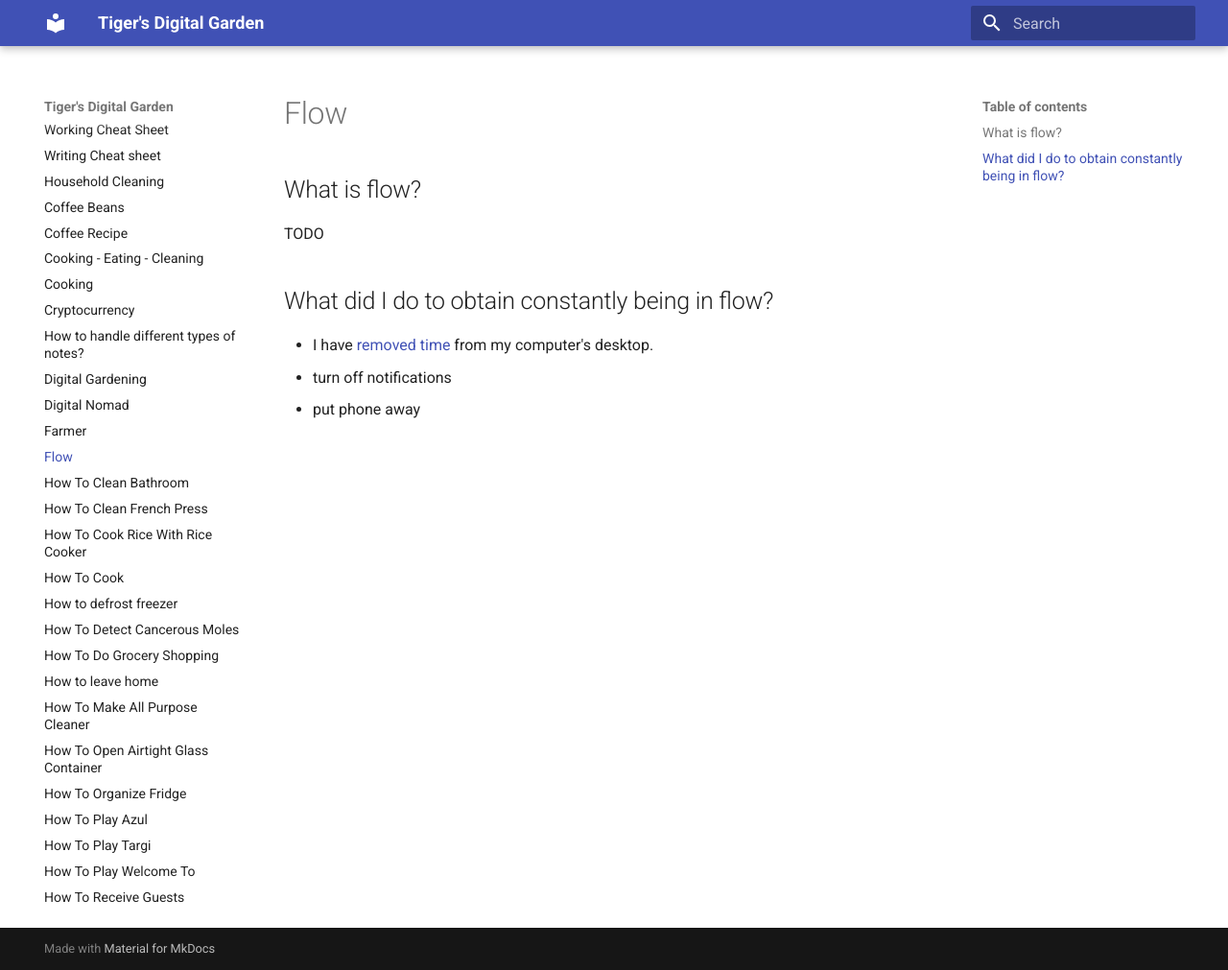
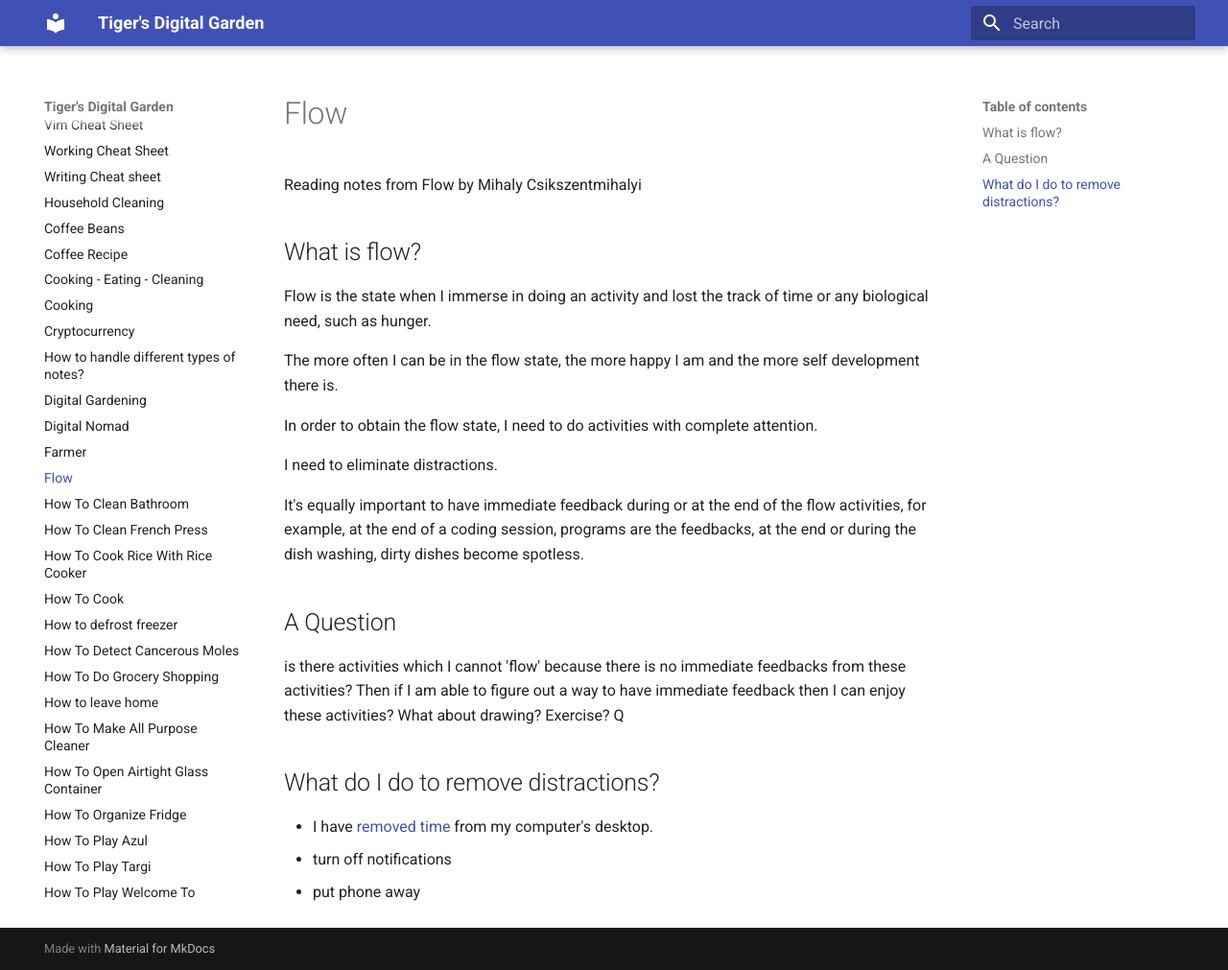
Before and after one commit to ynotstartups/notes, an MkDocs documentation site: the page built from notes/flow.md, in a window 1280 px wide and 1011 px high. Shown: the whole window at 96% size. Built offline with MkDocs 1.6.1 and Material for MkDocs 9.7.7, drawn with Linux system fonts in a browser that asks for light colours.

Commit message:
update flow

```diff
--- a/notes/flow.md
+++ b/notes/flow.md
@@ -1,10 +1,27 @@
 # Flow
+
+Reading notes from Flow by Mihaly Csikszentmihalyi
 
 ## What is flow?
 
-TODO
+Flow is the state when I immerse in doing an activity and lost the track of time or any biological need, such as hunger.
 
-## What did I do to obtain constantly being in flow?
+The more often I can be in the flow state, the more happy I am and the more self development there is.
+
+In order to obtain the flow state, I need to do activities with complete attention.
+
+I need to eliminate distractions.
+
+It's equally important to have immediate feedback during or at the end of the flow activities, for example, at the end of a coding session, programs are the feedbacks, at the end or during the dish washing, dirty dishes become spotless.
+
+## A Question
+
+is there activities which I cannot 'flow' because there is no
+immediate feedbacks from these activities? Then if I am able to figure out
+a way to have immediate feedback then I can enjoy these activities? What
+about drawing? Exercise? Q
+
+## What do I do to remove distractions?
 
 - I have [removed time](https://github.com/ynotstartups/dotfiles/blob/a2c6fd28f037b8eae4743a5c3767c6eb9a9795b6/i3status-config#L16) from my computer's desktop.
 - turn off notifications
```
